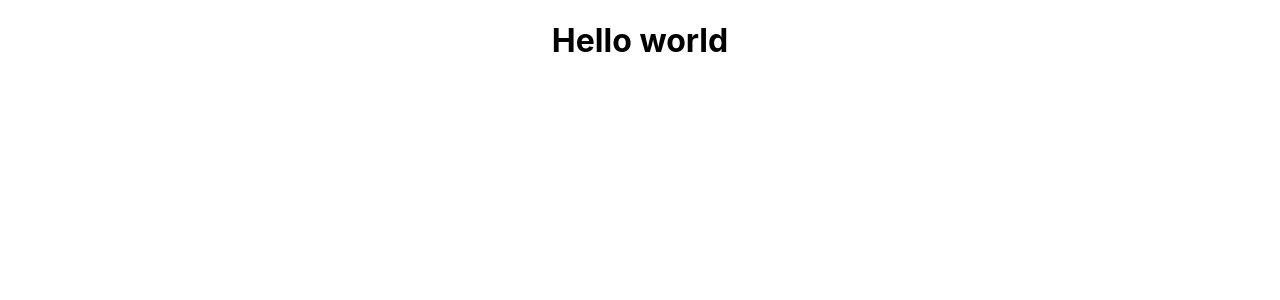
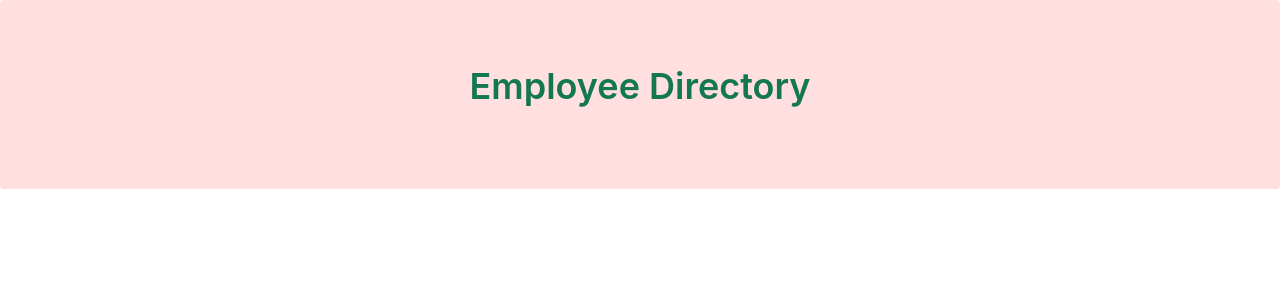
Before and after one commit to arpita-sahakar/employee-directory-react, a React (Create React App) app: page / in a window 1280 px wide. Shown: the top 300 px of the page. Built offline with nearby package versions, Linux system fonts and the light colour scheme.

Commit message:
added Header

```diff
--- /dev/null
+++ b/src/components/Header/Header.jsx
@@ -0,0 +1,9 @@
+const Header = () => {
+  return (
+    <article className="mw10 center ph3 ph5-ns tc br2 pv5 bg-washed-red dark-green mb5">
+      <h1 className="fw6 f3 f2-ns lh-title mt0 mb3">Employee Directory</h1>
+    </article>
+  );
+};
+
+export default Header;
--- a/src/App.js
+++ b/src/container/App.js
@@ -1,10 +1,11 @@
 
 import "./App.css";
+import Header from "../components/Header/Header.jsx"
 
 function App() {
   return (
     <div className="App">
-      <h1>Hello world</h1>
+      <Header/>
     </div>
   );
 }
--- a/src/index.js
+++ b/src/index.js
@@ -1,7 +1,8 @@
 import React from "react";
 import ReactDOM from "react-dom";
 import "./index.css";
-import App from "./App";
+import App from "./container/App";
+import "tachyons";
 
 
 ReactDOM.render(<App />, document.getElementById("root"));
```
Also changed, not shown: src/components/Search/search.css (added), src/components/Search/search.jsx (added), src/components/Table/table.css (added), src/components/Table/table.jsx (added), src/container/App.css (renamed from src/App.css).
